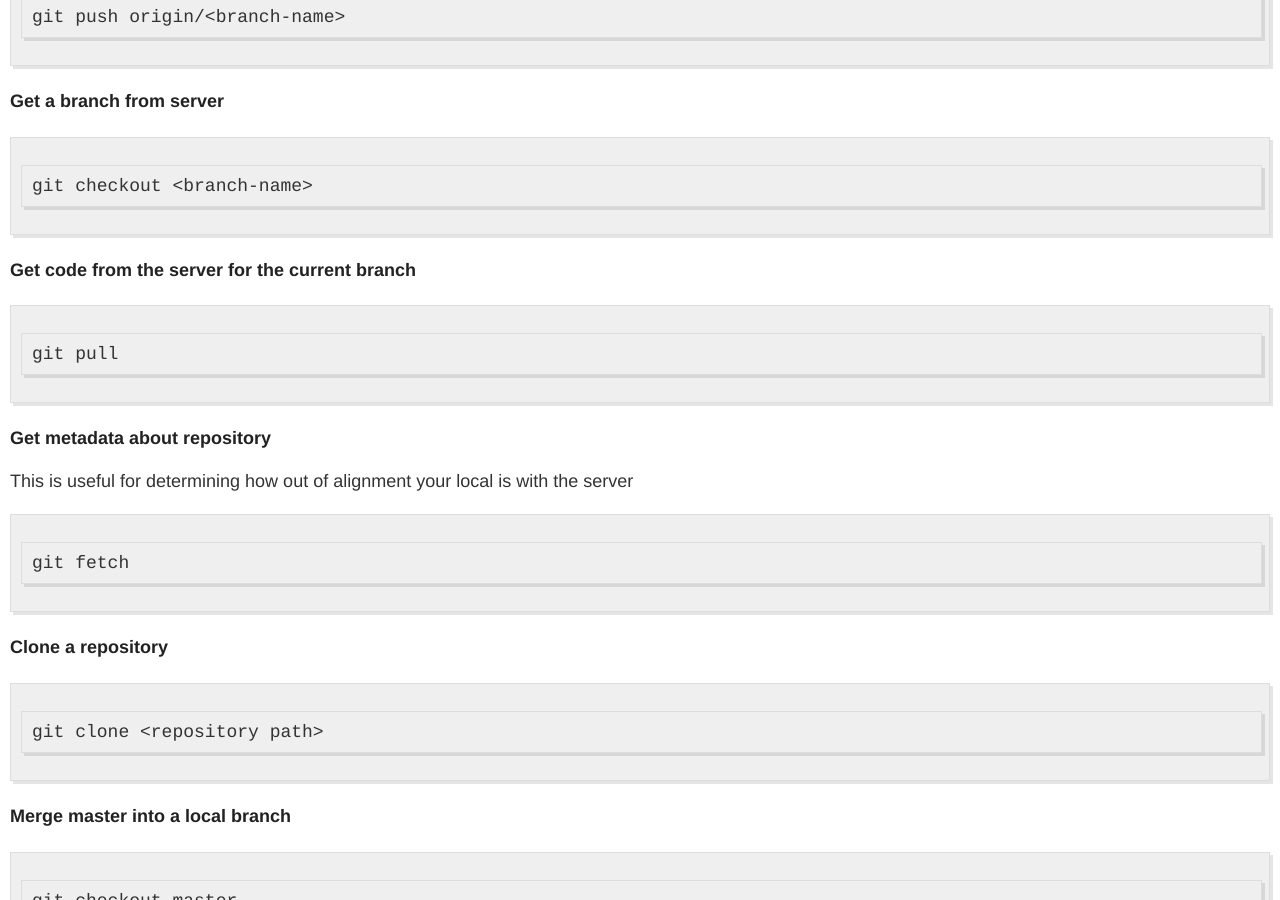
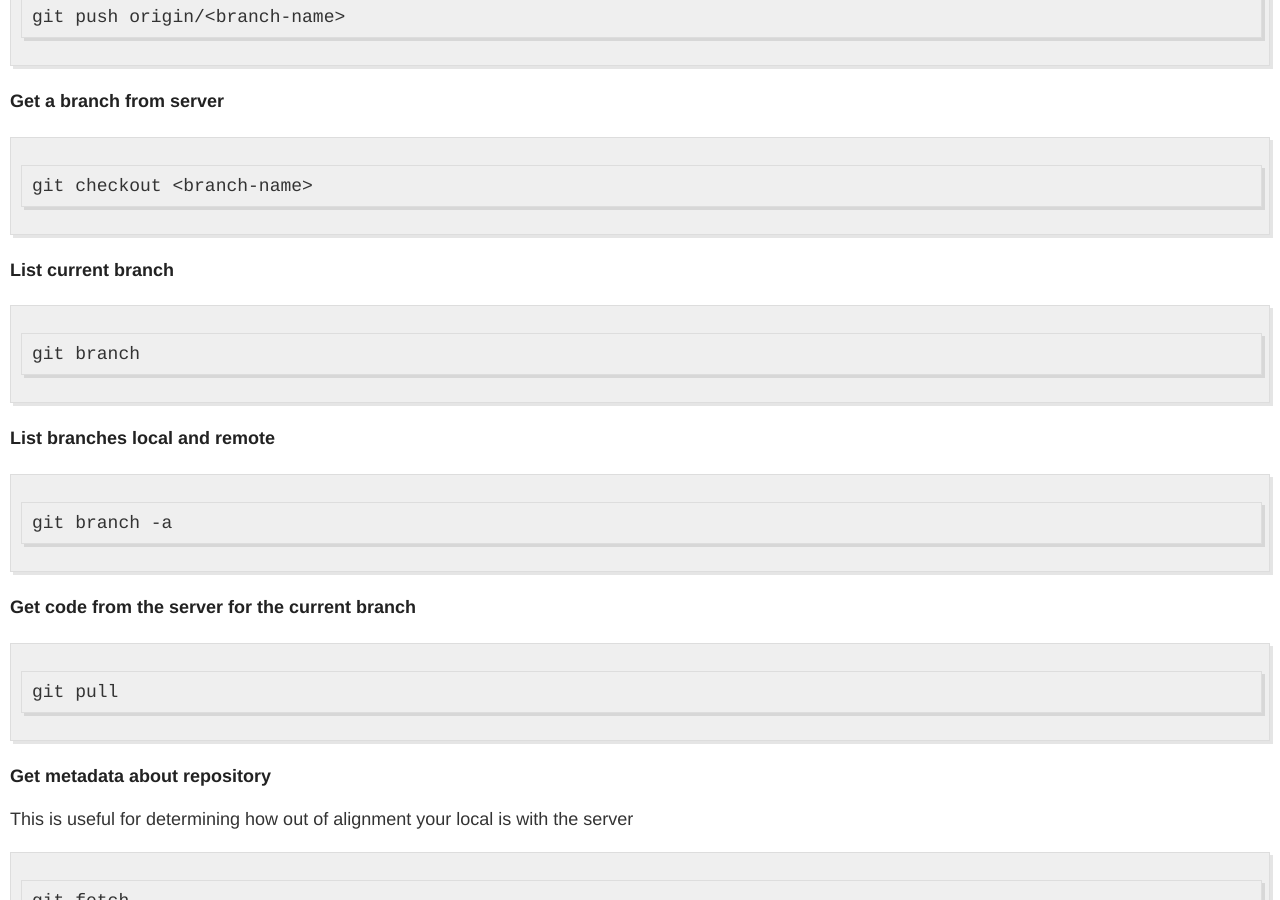
Before and after one commit to klagan/klagan.github.io, a Jekyll site: the page built from _posts/2018-10-26-basic-git-commands.md, in a window 1280 px wide and 900 px high, scrolled down 809 px. Built offline with Jekyll 4.4.1, drawn with Linux system fonts in a browser that asks for light colours; our own code applies the rules of GitHub Pages for plain Markdown files.

Commit message:
Update 2018-10-26-basic-git-commands.md

````diff
--- a/_posts/2018-10-26-basic-git-commands.md
+++ b/_posts/2018-10-26-basic-git-commands.md
@@ -27,6 +27,16 @@ git push origin/<branch-name>
 git checkout <branch-name>
 ```
 
+### List current branch
+```
+git branch
+```
+
+### List branches local and remote
+```
+git branch -a
+```
+
 ### Get code from the server for the current branch
 ```
 git pull
````
